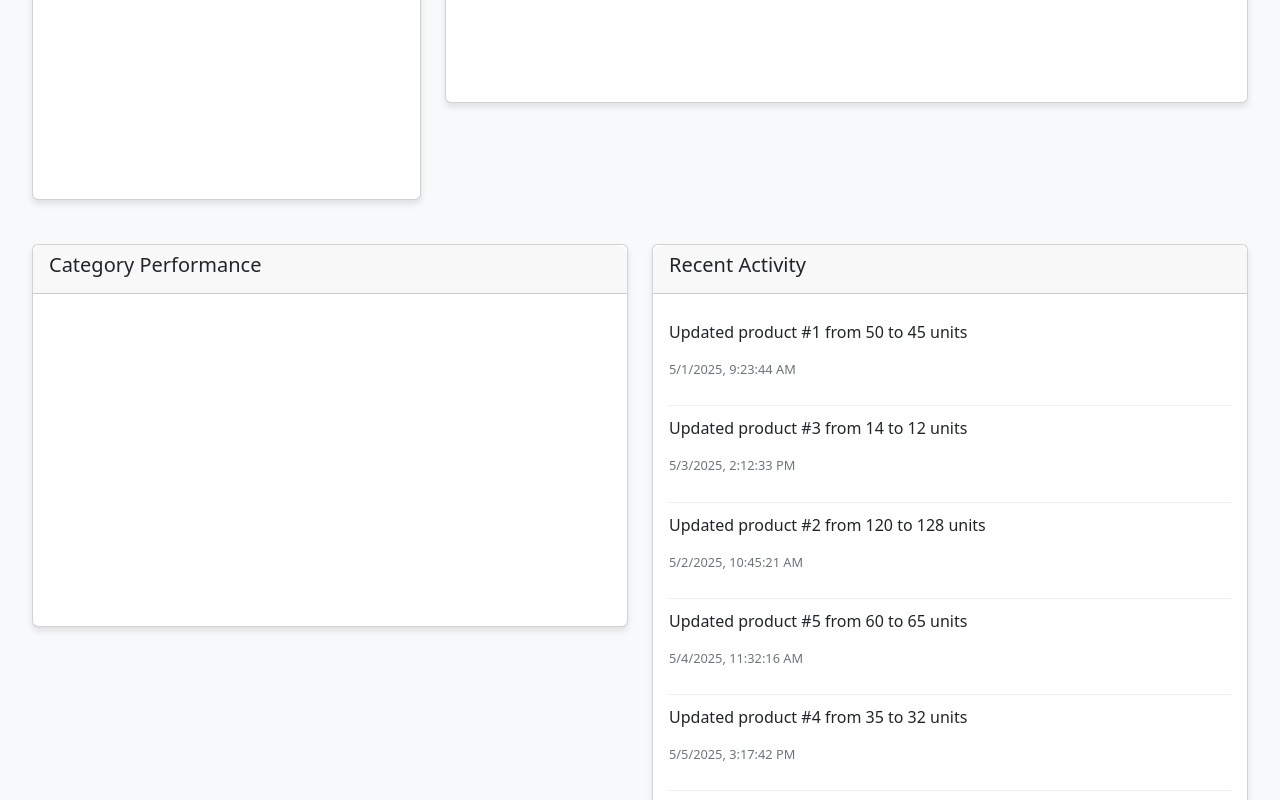
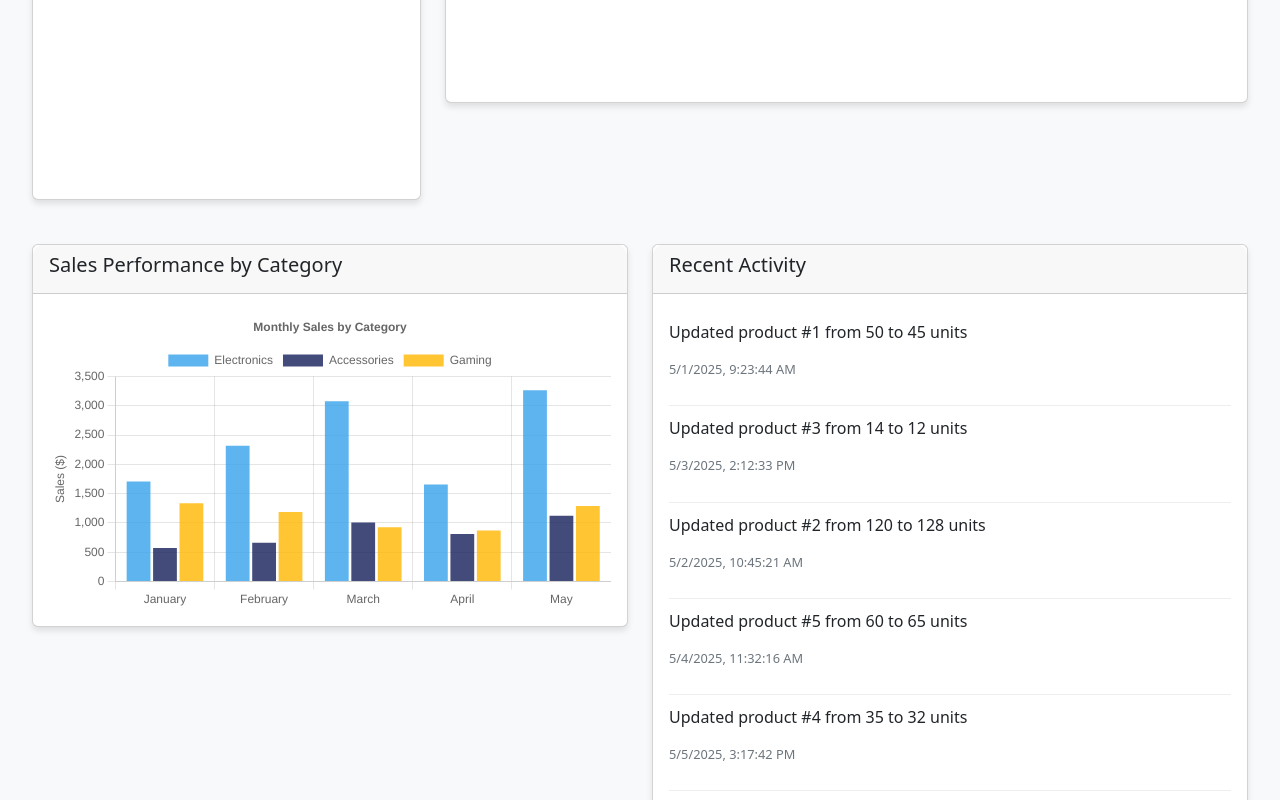
Before and after one commit to aisyahmawaddah/peganggang_webtech, a Vue app: page / in a window 1280 px wide. Shown: the part 428-1228 px from the top of the page. Built offline with nearby package versions, Linux system fonts and the light colour scheme.

Commit message:
category performance card

```diff
--- a/package.json
+++ b/package.json
@@ -12,7 +12,8 @@
     "bootstrap-icons": "^1.13.1",
     "chart.js": "^4.4.9",
     "core-js": "^3.8.3",
-    "vue": "^3.2.13"
+    "vue": "^3.2.13",
+    "vue-chartjs": "^5.3.2"
   },
   "devDependencies": {
     "@babel/core": "^7.12.16",
--- a/src/components/dashboard/CategoryPerformance.vue
+++ b/src/components/dashboard/CategoryPerformance.vue
@@ -2,20 +2,107 @@
 <template>
   <div class="card">
     <div class="card-header">
-      <h5 class="card-title">Category Performance</h5>
+      <h5 class="card-title">Sales Performance by Category</h5>
     </div>
     <div class="card-body">
       <div class="chart-container">
-        <!-- Chart will be rendered here -->
+        <Bar
+          :data="chartData"
+          :options="chartOptions"
+          v-if="chartLoaded"
+        />
+        <div v-else class="loading">Loading chart...</div>
       </div>
     </div>
   </div>
 </template>
 
 <script>
+import { Bar } from 'vue-chartjs';
+import { Chart as ChartJS, Title, Tooltip, Legend, BarElement, CategoryScale, LinearScale } from 'chart.js';
+
+// Register the components
+ChartJS.register(CategoryScale, LinearScale, BarElement, Title, Tooltip, Legend);
+
 export default {
+  components: {
+    Bar
+  },
   props: {
-    products: Array
+    products: {
+      type: Array,
+      required: true
+    },
+    months: {
+      type: Array,
+      default: () => ["January", "February", "March", "April", "May"]
+    }
+  },
+  data() {
+    return {
+      chartLoaded: true,
+      chartOptions: {
+        responsive: true,
+        maintainAspectRatio: false,
+        plugins: {
+          legend: {
+            position: 'top',
+          },
+          title: {
+            display: true,
+            text: 'Monthly Sales by Category'
+          }
+        },
+        scales: {
+          y: {
+            beginAtZero: true,
+            title: {
+              display: true,
+              text: 'Sales ($)'
+            }
+          }
+        }
+      }
+    };
+  },
+  computed: {
+    chartData() {
+      // Group sales by category
+      const categories = [...new Set(this.products.map(product => product.category))];
+
+      // Generate data for each category
+      const datasets = categories.map((category, index) => {
+        const colors = [
+          'rgba(54, 162, 235, 0.8)', // blue for Electronics
+          'rgba(20, 30, 90, 0.8)',   // dark blue for Gaming
+          'rgba(255, 183, 0, 0.8)'   // gold for Accessories
+        ];
+
+        // Sum the sales for products in this category
+        const totalSales = this.products
+          .filter(product => product.category === category)
+          .reduce((sum, product) => sum + product.sales, 0);
+
+        // Create simulated monthly data based on the total
+        // In a real app, you'd use actual monthly data
+        const monthlyData = this.months.map(() => {
+          // Generate plausible monthly variations with some randomness
+          const factor = 0.6 + Math.random() * 0.8;
+          return Math.round(totalSales * factor / this.months.length);
+        });
+
+        return {
+          label: category,
+          backgroundColor: colors[index % colors.length],
+          data: monthlyData
+        };
+      });
+
+      return {
+        labels: this.months,
+        datasets
+      };
+    }
   }
 };
 </script>
@@ -23,5 +110,14 @@ export default {
 <style scoped>
 .chart-container {
   height: 300px;
+  position: relative;
+}
+
+.loading {
+  display: flex;
+  justify-content: center;
+  align-items: center;
+  height: 100%;
+  color: #666;
 }
 </style>
```
Also changed, not shown: 1 other file (tests, documents, lock files or other folders).
